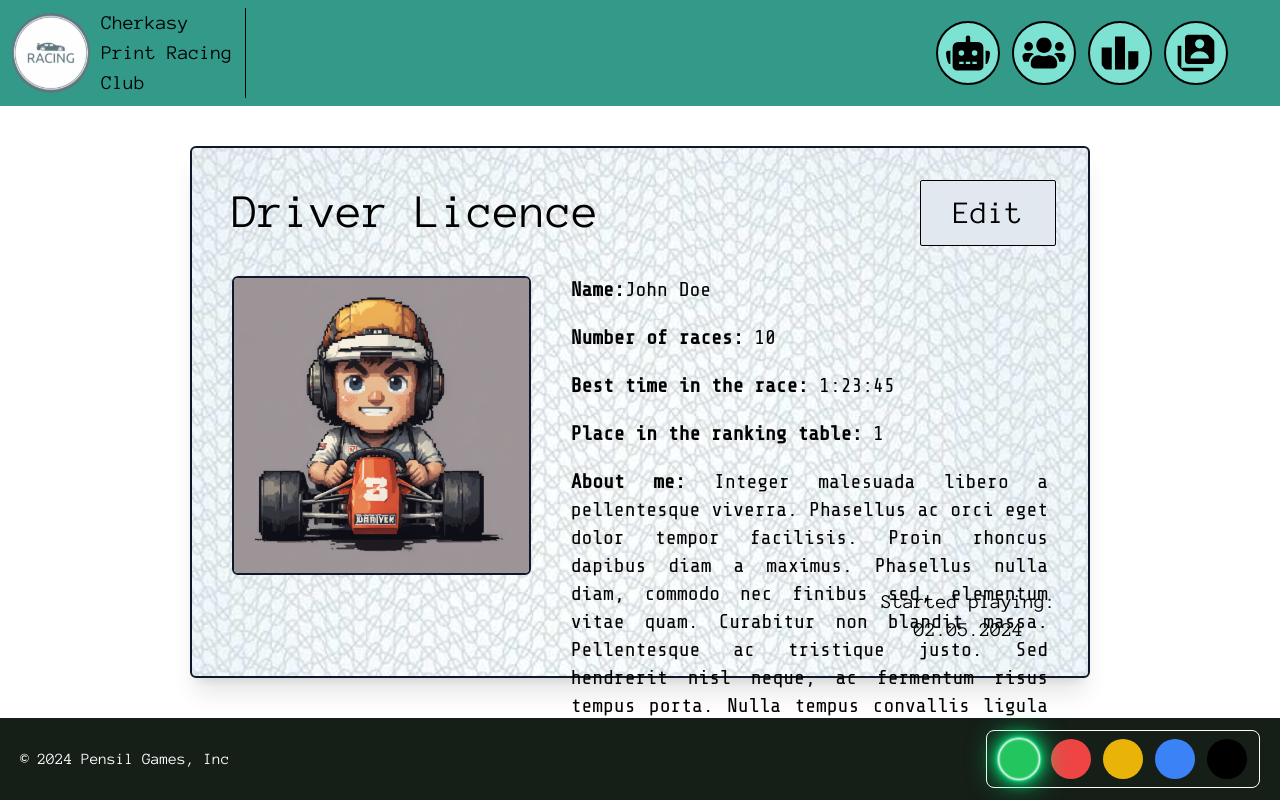
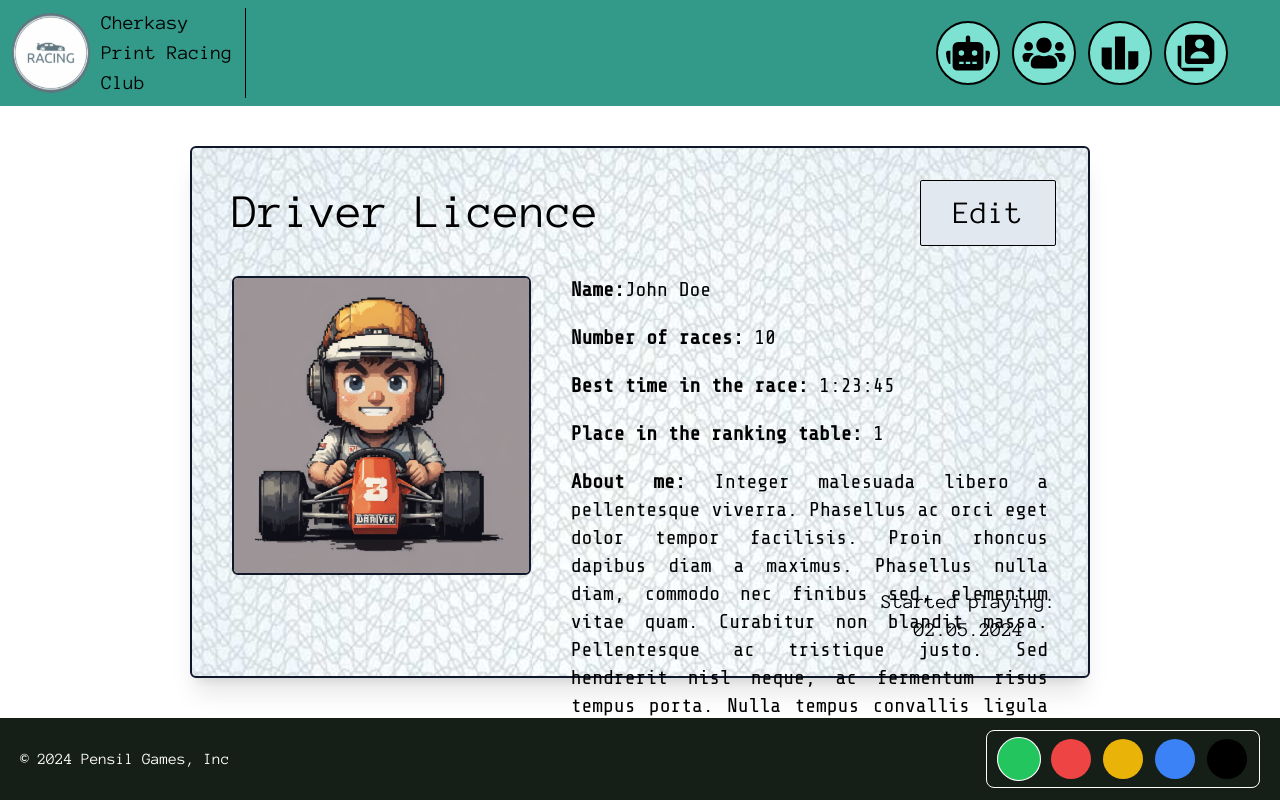
Before and after one commit to AlexTkCk/diploma_everlabs, a React (Create React App) app in the folder client/: page /account in a window 1280 px wide. Built offline with nearby package versions, Linux system fonts and the light colour scheme.

Commit message:
v-12-theme/11/Created button theme changing logic, added neon shadows styles when active

```diff
--- a/client/src/components/ThemeButton.tsx
+++ b/client/src/components/ThemeButton.tsx
@@ -1,5 +1,6 @@
-import React from "react";
+import React, {useContext} from "react";
 import {TThemeColor} from "../types";
+import {themeContext} from "../context/ThemeContext";
 
 const colors = {
   green: "bg-green-500",
@@ -9,16 +10,21 @@ const colors = {
   blue: "bg-blue-500",
 };
 
-
-interface TThemeButtonProps {
-  bgColor: TThemeColor;
-  handler: () => void;
-  isActive?: boolean,
+const neonStyles = {
+  green: "shadow-neon-green",
+  red: "shadow-neon-red",
+  yellow: "shadow-neon-yellow",
+  blue: "shadow-neon-blue",
+  black: "",
 }
 
-const ThemeButton = ({ bgColor, handler, isActive=false }: TThemeButtonProps) => {
+
+const ThemeButton = ({ bgColor }: {bgColor: TThemeColor}) => {
+
+  const {themeValue, setThemeValue} = useContext(themeContext);
+
   return (
-    <button onClick={handler} className={`${colors[bgColor]} ${isActive && 'shadow-neon border-white border scale-105'} h-10 w-10 rounded-full`}></button>
+    <button onClick={() => setThemeValue(bgColor)} className={`${colors[bgColor]} ${themeValue === bgColor && neonStyles[themeValue] + ' border-white border scale-110'} h-10 w-10 rounded-full`}></button>
   );
 };
 
```
